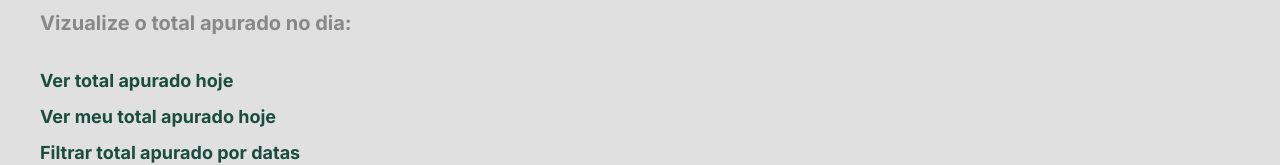
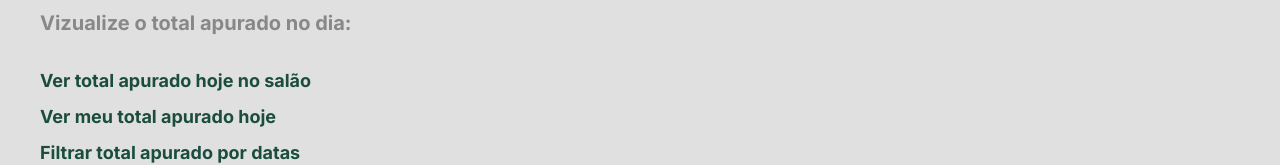
Before and after one commit to cauerg44/salon-manager, a React (Vite) app in the folder beauty-core-frontend/: page /financial-reports in a window 1280 px wide. Shown: the part 180-345 px from the top of the page. Built offline with nearby package versions, Linux system fonts and the light colour scheme; no server answers.

Commit message:
refactor: profit option.

```diff
--- a/beauty-core-frontend/src/routes/ClientHome/FinancialReports/index.tsx
+++ b/beauty-core-frontend/src/routes/ClientHome/FinancialReports/index.tsx
@@ -15,7 +15,7 @@ export default function FinancialReports() {
           <h3>Vizualize o total apurado no dia:</h3>
 
           <Link to={"/financial-reports/summary"}>
-            <h4>Ver total apurado hoje</h4>
+            <h4>Ver total apurado hoje no salão</h4>
           </Link>
 
           <Link to={"/financial-reports/professional-total-profit-in-live"}>
```
